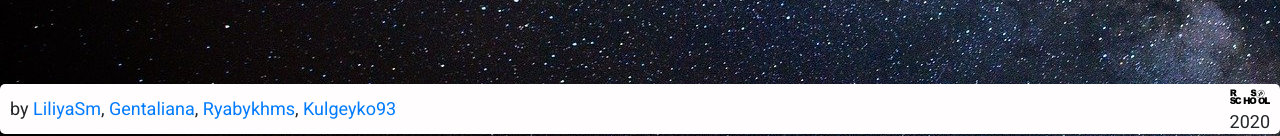
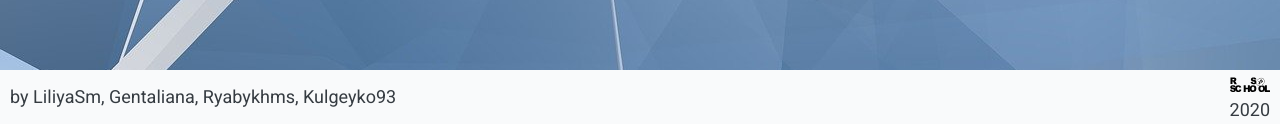
Before and after one commit to gentaliana/rsclone, a React app: page / in a window 1280 px wide. Shown: the part 676-812 px from the top of the page. Built offline with nearby package versions, Linux system fonts and the light colour scheme; a web font is replaced by a local one.

Commit message:
RC-150 feat(all): add style footer theme

```diff
--- a/src/App.scss
+++ b/src/App.scss
@@ -8,13 +8,25 @@ html {
 body {
   min-height: 100%;
   font-family: 'Heebo', 'Oranienbaum', sans-serif !important;
-  background-image: url('./assets/images/background.jpg');
+}
+
+.background {
+  width: 100%;
+  height: 100%;
+
+  &_light {
+    background-image: url('./assets/images/background-light.jpg');
+  }
+
+  &_dark {
+    background-image: url('./assets/images/background-dark.jpg');
+  }
 }
 
 .wrapper {
   display: grid;
   grid-template-areas: 'header' 'main' 'footer';
-  grid-template-rows: 50px 1fr 50px;
+  grid-template-rows: 62px 1fr 54px;
   max-width: 1280px;
   height: 100vh;
   margin: 0 auto;
--- a/src/App.tsx
+++ b/src/App.tsx
@@ -3,14 +3,21 @@ import { Route, Switch } from 'react-router-dom';
 import { useSelector } from 'react-redux';
 import { Home, NotFound, SetGame, Game, Rating, Settings, About, Auth } from '@pages';
 import { Header, Footer, Alerts } from '@components';
-import { routes } from '@constants';
+import { routes, Theme } from '@constants';
 import { IAppState } from '@types';
 import './App.scss';
 
 function App(): JSX.Element {
   const notify = useSelector((state: IAppState) => state.notify);
+  const themeInitial = useSelector((state: IAppState) => state.settings.currentTheme);
+
+  const themeChange = React.useMemo(
+    () => `background ${themeInitial === Theme.light ? 'background_light' : 'background_dark'}`,
+    [themeInitial],
+  );
 
   return (
+    <div className={themeChange}>
       <div className="wrapper">
         {notify ? <Alerts notify={notify} /> : null}
         <Header />
@@ -28,6 +35,7 @@ function App(): JSX.Element {
         </main>
         <Footer />
       </div>
+    </div>
   );
 }
 
--- a/src/components/field/field.scss
+++ b/src/components/field/field.scss
@@ -14,12 +14,13 @@
   justify-content: center;
   font-size: 52px;
   font-weight: bold;
-  color: white;
+  color: black;
   -webkit-user-select: none; /* Chrome/Safari/Opera */
   -khtml-user-select: none; /* Konqueror */
   -moz-user-select: none; /* Firefox */
   -ms-user-select: none; /* Internet Explorer/Edge */
   user-select: none;
+  background-color: white;
   border: 1px solid black;
   border-radius: 10px;
   -webkit-touch-callout: none; /* iOS Safari */
@@ -29,8 +30,8 @@
     top: 0;
     left: 0;
     z-index: -2;
-    width: calc(100%);
-    height: calc(100%);
+    width: 100%;
+    height: 100%;
     content: '';
     border-radius: 10px;
     box-shadow: 3px 3px 4px #000;
@@ -53,7 +54,7 @@
   position: relative;
   align-items: center;
   justify-content: center;
-  background: white;
+  background: hsl(134, 39%, 67%);
   border: none;
   border-radius: var(--border-width);
 
--- a/src/components/footer/footer.scss
+++ b/src/components/footer/footer.scss
@@ -1,3 +1,5 @@
+@import '../../constants/variables';
+
 .footer {
   grid-area: footer;
 
@@ -10,9 +12,38 @@
     padding-right: 10px;
     padding-left: 10px;
     margin: 0 auto;
-    margin-top: 10px;
     text-align: center;
-    background: rgb(255, 253, 253);
-    border-radius: 5px;
+
+    &-light {
+      color: $primary-color-font-light;
+      background: $primary-color-background-light;
+
+      & a {
+        color: $primary-color-font-light;
+
+        &:hover {
+          color: $secondary;
+          text-decoration: none;
+        }
+      }
+    }
+
+    &-dark {
+      color: $primary-color-font-dark;
+      background: $primary-color-background-dark;
+
+      .logo {
+        filter: invert(100%);
+      }
+
+      & a {
+        color: $primary-color-font-dark;
+
+        &:hover {
+          color: hsl(0, 2%, 82%);
+          text-decoration: none;
+        }
+      }
+    }
   }
 }
--- a/src/components/footer/footer.tsx
+++ b/src/components/footer/footer.tsx
@@ -1,13 +1,23 @@
 import * as React from 'react';
+import { IAppState } from '@types';
 import { useTranslation } from 'react-i18next';
+import { useSelector } from 'react-redux';
+import { Theme } from '@constants';
 import logo from '../../assets/icons/rs_school_js.svg';
 import './footer.scss';
 
 export const Footer = (): JSX.Element => {
   const { t } = useTranslation();
+
+  const themeInitial = useSelector((state: IAppState) => state.settings.currentTheme);
+  const themeChange = React.useMemo(
+    () => `footer-wrapper ${themeInitial === Theme.light ? 'footer-wrapper-light' : 'footer-wrapper-dark'}`,
+    [themeInitial],
+  );
+
   return (
-    <footer>
-      <div className="footer-wrapper">
+    <footer className="footer">
+      <div className={themeChange}>
         <div>
           <span>
             {t('footer.by')}
--- a/src/components/menu/menu.scss
+++ b/src/components/menu/menu.scss
@@ -1,3 +1,5 @@
+@import '../../constants/variables';
+
 .menu {
   display: flex;
   align-items: center;
@@ -12,24 +14,24 @@
 
   &__link-light {
     padding: 0 15px;
-    color: hsl(0, 49%, 30%);
+    color: $font-menu-light;
 
     &--active {
-      color: hsl(134, 61%, 41%);
+      color: $success;
     }
 
     &:hover {
-      color: hsl(0, 6%, 48%);
+      color: $secondary;
       text-decoration: none;
     }
   }
 
   &__link-dark {
     padding: 0 15px;
-    color: hsl(0, 0%, 100%);
+    color: $secondary-color-dark;
 
     &--active {
-      color: hsl(134, 61%, 41%);
+      color: $success;
     }
 
     &:hover {
--- /dev/null
+++ b/src/constants/_variables.scss
@@ -0,0 +1,11 @@
+$primary-color-font-light: hsl(210, 10%, 23%);
+$primary-color-background-light: hsl(210, 17%, 98%);
+$font-menu-light: hsl(0, 49%, 30%);
+
+$primary-color-font-dark: hsl(210, 17%, 98%);
+$primary-color-background-dark: hsl(210, 10%, 23%);
+$secondary-color-dark: hsl(0, 0%, 100%);
+
+$success: hsl(134, 61%, 41%);
+
+$secondary: hsl(0, 6%, 48%);
--- a/src/pages/home/home.scss
+++ b/src/pages/home/home.scss
@@ -1,3 +1,5 @@
+@import '../../constants/variables';
+
 .home {
   &__menu {
     width: 320px;
@@ -22,7 +24,7 @@
     }
 
     &:hover {
-      color: hsl(0, 0%, 100%);
+      color: $secondary-color-dark;
       background-color: hsl(0, 2%, 53%);
     }
   }
```
Also changed, not shown: src/assets/images/background-dark.jpg (renamed from src/assets/images/background.jpg), src/assets/images/background-light.jpg (added). Lines whose indentation alone changed are shown as unchanged.
